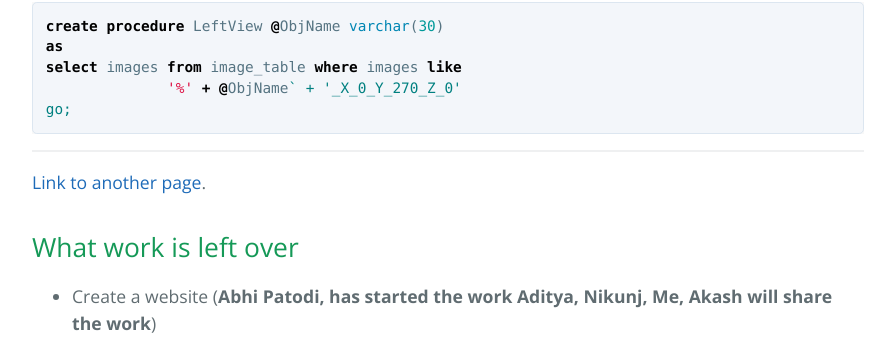
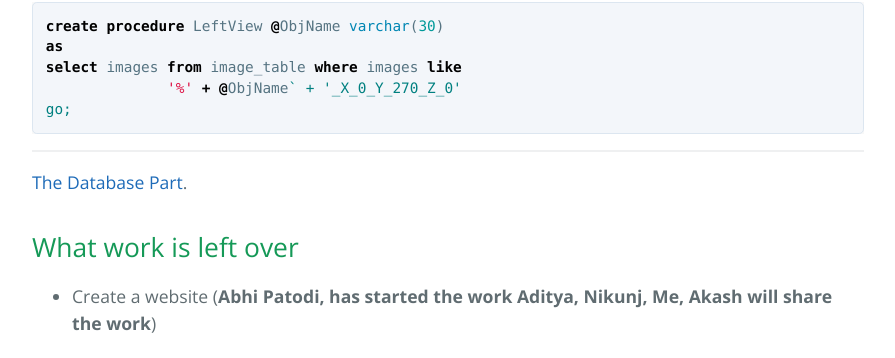
Before and after one commit to Preethamalladu/DMDD-Presentation, a Jekyll site: the page built from index.md, in a window 1280 px wide and 900 px high, scrolled down 8094 px. Shown: the part 90-448 px from the top of the window, without its empty margins (192-1087 px from the left). Built offline with Jekyll 4.4.1, drawn with Linux system fonts in a browser that asks for light colours.

Commit message:
Update index.md

```diff
--- a/index.md
+++ b/index.md
@@ -235,7 +235,7 @@ go;
 * * *
 
 
-[Link to another page](./another-page.html).
+[The Database Part](./another-page.html).
 
 
 ## What work is left over
```
